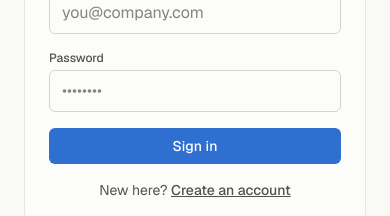
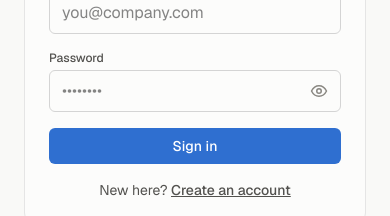
Before and after one commit to Dobgim/fleet-wise, a Next.js app: page /login in a window 390 px wide. Shown: the part 356-572 px from the top of the page. Built offline with nearby package versions, Linux system fonts and the light colour scheme; no server answers.

Commit message:
Add a show/hide eye toggle to password fields
Typing a password blind is the main reason sign-ups fail on phones. The
toggle starts hidden so nothing is exposed by default, and is labelled
for screen readers, which cannot see the icon change.

```diff
--- a/src/app/login/page.tsx
+++ b/src/app/login/page.tsx
@@ -4,6 +4,7 @@ import Link from "next/link";
 import { useRouter } from "next/navigation";
 import { useState, type FormEvent } from "react";
 import { friendlyAuthError } from "@/lib/auth-errors";
+import { PasswordInput } from "@/components/password-input";
 import { createClient } from "@/lib/supabase/client";
 
 export default function LoginPage() {
@@ -70,13 +71,11 @@ export default function LoginPage() {
           <label className="mb-1 block text-xs font-medium text-[var(--text-secondary)]">
             Password
           </label>
-          <input
-            className={input}
-            type="password"
-            required
+          <PasswordInput
+            value={password}
+            onChange={setPassword}
             placeholder="••••••••"
-            value={password}
-            onChange={(e) => setPassword(e.target.value)}
+            autoComplete="current-password"
           />
         </div>
         {error && (
--- a/src/app/signup/page.tsx
+++ b/src/app/signup/page.tsx
@@ -4,6 +4,7 @@ import Link from "next/link";
 import { useRouter } from "next/navigation";
 import { useState, type FormEvent } from "react";
 import { friendlyAuthError } from "@/lib/auth-errors";
+import { PasswordInput } from "@/components/password-input";
 import { createClient } from "@/lib/supabase/client";
 
 export default function SignupPage() {
@@ -117,13 +118,11 @@ export default function SignupPage() {
           <label className="mb-1 block text-xs font-medium text-[var(--text-secondary)]">
             Password
           </label>
-          <input
-            className={input}
-            type="password"
-            required
+          <PasswordInput
+            value={password}
+            onChange={setPassword}
             placeholder="At least 8 characters"
-            value={password}
-            onChange={(e) => setPassword(e.target.value)}
+            autoComplete="new-password"
           />
         </div>
         {error && (
--- /dev/null
+++ b/src/components/password-input.tsx
@@ -0,0 +1,93 @@
+"use client";
+
+import { useState } from "react";
+
+/**
+ * Password field with a show/hide toggle.
+ *
+ * Typing a password blind is the main reason sign-ups fail on phones, where
+ * autocorrect and small keys make mistakes invisible. The eye reveals what
+ * was actually typed; it starts hidden so a password is never exposed by
+ * default on a shared screen.
+ */
+export function PasswordInput({
+  value,
+  onChange,
+  placeholder,
+  autoComplete,
+  id = "password",
+}: {
+  value: string;
+  onChange: (value: string) => void;
+  placeholder?: string;
+  autoComplete?: string;
+  id?: string;
+}) {
+  const [visible, setVisible] = useState(false);
+
+  return (
+    <div className="relative">
+      <input
+        id={id}
+        // pr-11 keeps the typed text clear of the toggle button.
+        className="w-full rounded-md border border-neutral-300 bg-transparent px-3 py-2 pr-11 text-base sm:text-sm outline-none focus:border-neutral-500 dark:border-neutral-700"
+        type={visible ? "text" : "password"}
+        required
+        placeholder={placeholder}
+        autoComplete={autoComplete}
+        value={value}
+        onChange={(e) => onChange(e.target.value)}
+      />
+      <button
+        type="button"
+        onClick={() => setVisible((v) => !v)}
+        // Announced to screen readers, which cannot see the icon change.
+        aria-label={visible ? "Hide password" : "Show password"}
+        aria-pressed={visible}
+        // Touch targets need height; -translate keeps it centred on the input.
+        className="absolute right-1 top-1/2 flex h-9 w-9 -translate-y-1/2 items-center justify-center rounded-md text-[var(--text-muted)] transition-colors hover:text-[var(--text-secondary)]"
+      >
+        {visible ? <EyeOffIcon /> : <EyeIcon />}
+      </button>
+    </div>
+  );
+}
+
+function EyeIcon() {
+  return (
+    <svg
+      width="18"
+      height="18"
+      viewBox="0 0 24 24"
+      fill="none"
+      stroke="currentColor"
+      strokeWidth="2"
+      strokeLinecap="round"
+      strokeLinejoin="round"
+      aria-hidden="true"
+    >
+      <path d="M2 12s3.5-7 10-7 10 7 10 7-3.5 7-10 7-10-7-10-7Z" />
+      <circle cx="12" cy="12" r="3" />
+    </svg>
+  );
+}
+
+function EyeOffIcon() {
+  return (
+    <svg
+      width="18"
+      height="18"
+      viewBox="0 0 24 24"
+      fill="none"
+      stroke="currentColor"
+      strokeWidth="2"
+      strokeLinecap="round"
+      strokeLinejoin="round"
+      aria-hidden="true"
+    >
+      <path d="M10.6 5.2A9.9 9.9 0 0 1 12 5c6.5 0 10 7 10 7a17.6 17.6 0 0 1-3.2 4.1M6.2 6.2A17.6 17.6 0 0 0 2 12s3.5 7 10 7a9.8 9.8 0 0 0 5.1-1.4" />
+      <path d="M9.9 9.9a3 3 0 0 0 4.2 4.2" />
+      <path d="m2 2 20 20" />
+    </svg>
+  );
+}
```
